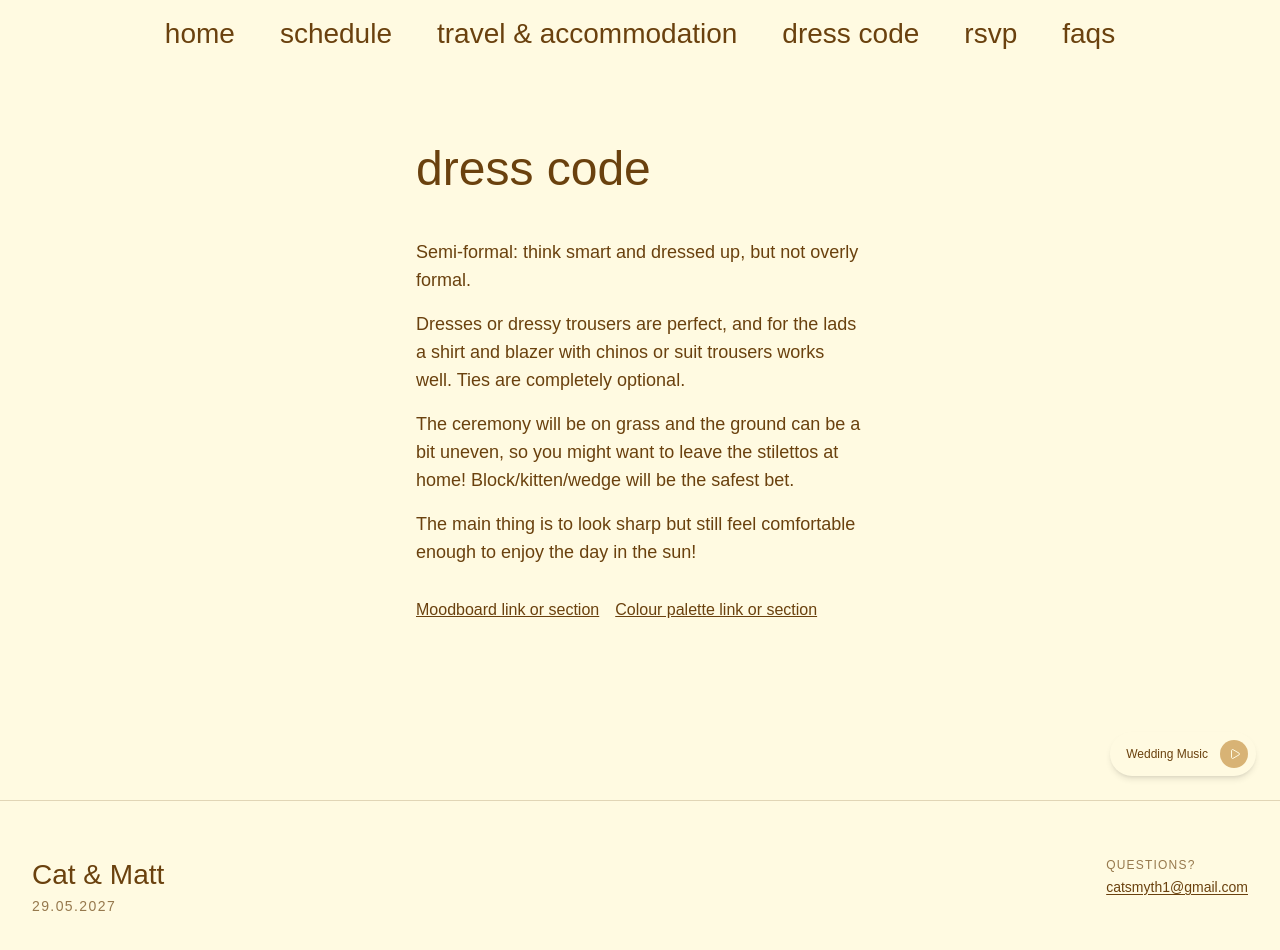
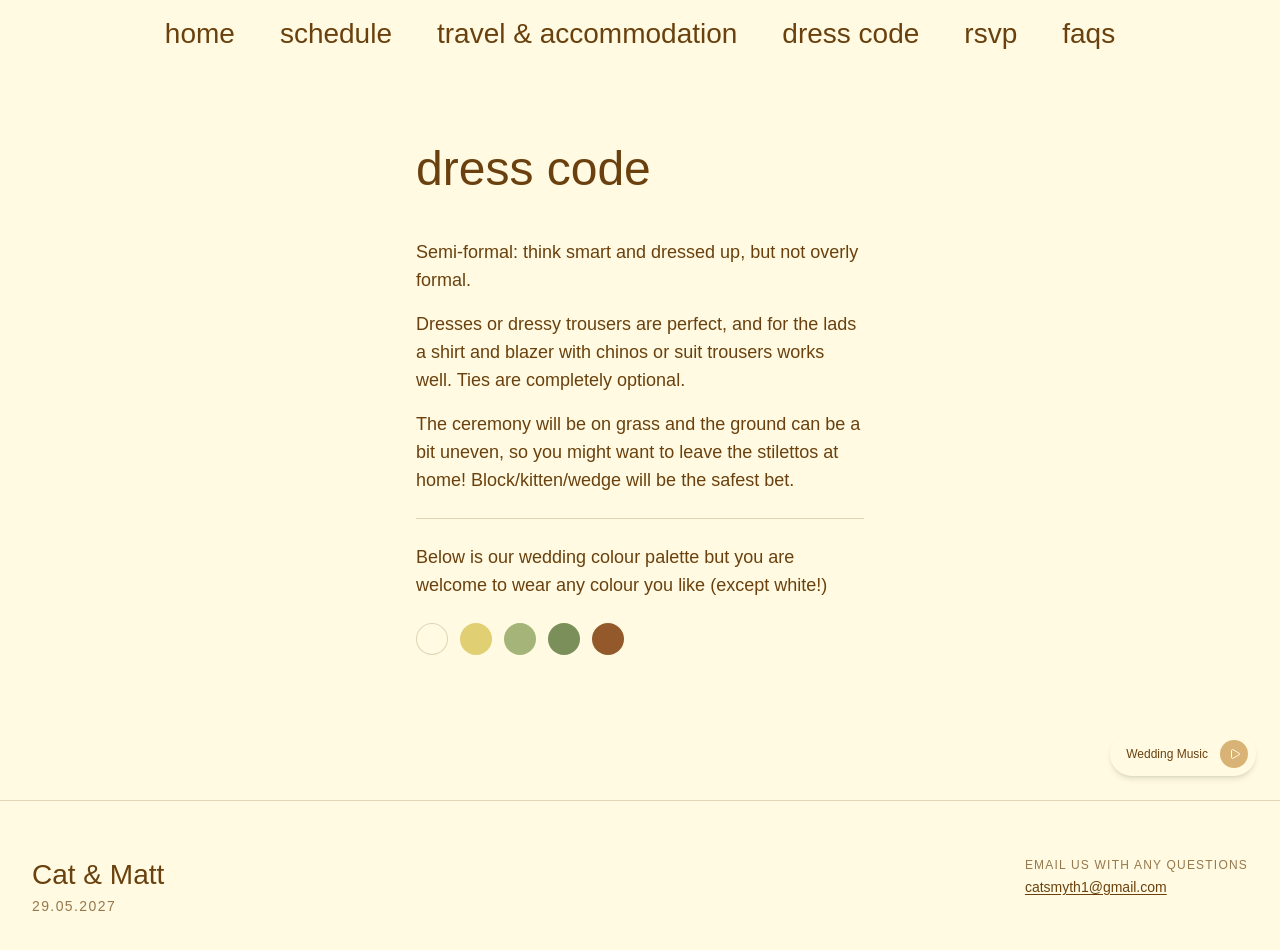
Before and after one commit to matthiasroscoe/wedding-site, a Next.js app: page /dress-code in a window 1280 px wide. Shown: the top 950 px of the page. Built offline with nearby package versions, Linux system fonts and the light colour scheme; a web font is replaced by a local one.

Commit message:
feat: colour pallete & rsvp change

```diff
--- a/src/app/dress-code/page.tsx
+++ b/src/app/dress-code/page.tsx
@@ -2,6 +2,8 @@ import { Nav } from '@/components/nav'
 import { Heading2, Paragraph } from '@/components/ui/typography'
 import { Main } from '@/components/main'
 import Link from 'next/link'
+import { palette } from '@/lib/palette'
+import { cn } from '@/lib/utils'
 
 export default function Home() {
     return (
@@ -17,22 +19,26 @@ export default function Home() {
                         Dresses or dressy trousers are perfect, and for the lads a shirt and blazer
                         with chinos or suit trousers works well. Ties are completely optional.
                     </Paragraph>
-                    <Paragraph className="mb-4">
+                    <Paragraph className="border-brown-dark/20 mb-6 border-b pb-6">
                         The ceremony will be on grass and the ground can be a bit uneven, so you
                         might want to leave the stilettos at home! Block/kitten/wedge will be the
                         safest bet.
                     </Paragraph>
-                    <Paragraph className="mb-8">
-                        The main thing is to look sharp but still feel comfortable enough to enjoy
-                        the day in the sun!
+                    <Paragraph className="mb-6">
+                        Below is our wedding colour palette but you are welcome to wear any colour
+                        you like (except white!)
                     </Paragraph>
-                    <div className="mb-4 flex items-center gap-4">
-                        <Link href="/moodboard" className="font-body underline">
-                            Moodboard link or section
-                        </Link>
-                        <Link href="/moodboard" className="font-body underline">
-                            Colour palette link or section
-                        </Link>
+                    <div className="mb-8 flex flex-wrap gap-3">
+                        {palette.map((hex, idx) => (
+                            <span
+                                key={hex}
+                                className={cn(
+                                    'block size-8 rounded-full',
+                                    idx === 0 ? 'border-brown-dark/20 border' : ''
+                                )}
+                                style={{ backgroundColor: hex }}
+                            />
+                        ))}
                     </div>
                 </section>
             </div>
--- a/src/components/faqs.tsx
+++ b/src/components/faqs.tsx
@@ -10,7 +10,7 @@ import { Heading2 } from './ui/typography'
 const faqs = [
     {
         question: 'When should I RSVP by?',
-        answer: 'Please RSVP by 1st August 2026.',
+        answer: 'Please RSVP by 1st February 2027.',
     },
     {
         question: 'Are kids welcome?',
--- a/src/components/footer.tsx
+++ b/src/components/footer.tsx
@@ -27,7 +27,7 @@ export function Footer() {
                     {/* Contact */}
                     <div className="flex flex-col gap-1">
                         <span className="font-body text-brown-dark/70 text-xs font-medium tracking-widest uppercase">
-                            Questions?
+                            Email us with any questions
                         </span>
                         <a
                             href={`mailto:${CONTACT_EMAIL}`}
--- a/src/components/image-slider.tsx
+++ b/src/components/image-slider.tsx
@@ -8,7 +8,6 @@ import { ChevronLeft, ChevronRight } from 'lucide-react'
 const slides = [
     { src: '/venue-2.jpg', alt: 'Can Ramonet, Catalonia' },
     { src: '/venue-3.jpg', alt: 'Can Ramonet, Catalonia' },
-    { src: '/venue-4.jpg', alt: 'Can Ramonet, Catalonia' },
     { src: '/venue-5.jpg', alt: 'Can Ramonet, Catalonia' },
     { src: '/venue-6.png', alt: 'Can Ramonet, Catalonia' },
 ]
--- a/src/components/main-details.tsx
+++ b/src/components/main-details.tsx
@@ -18,7 +18,7 @@ export function MainDetails() {
                         </p>
                         <p>Saturday, 29th May 2027</p>
                         <p className="mb-8">2pm - Midnight</p>
-                        <p>Please RSVP by 1st August 2026.</p>
+                        <p>Please RSVP by 1st February 2027.</p>
                     </div>
 
                     <Link
--- a/src/components/rsvp-form.tsx
+++ b/src/components/rsvp-form.tsx
@@ -82,7 +82,7 @@ export function RsvpForm() {
             <div className="mb-10">
                 <Heading2 className="mb-8">RSVP</Heading2>
                 <Paragraph className="text-brown-dark mb-4">
-                    Let us know if you can make it to our wedding. Please RSVP by 1st August 2026.
+                    Let us know if you can make it to our wedding. Please RSVP by 1st February 2027.
                 </Paragraph>
                 <Paragraph className="text-brown-dark mb-4">
                     Not sure if you RSVPed or want to change your RSVP?{' '}
--- a/src/components/rsvp-lookup.tsx
+++ b/src/components/rsvp-lookup.tsx
@@ -57,12 +57,12 @@ function RsvpResult({ record, email }: { record: NonNullable<RsvpRecord>; email:
             )}
 
             <p className="text-brown-dark text-sm">
-                Need to make changes?{' '}
+                If you need to make a change{' '}
                 <a
                     href={`mailto:${CONTACT_EMAIL}?subject=${CHANGE_SUBJECT}&body=Hi,\n\nI'd like to update my RSVP.\n\nEmail: ${email}\n\nChanges:\n`}
                     className="hover:text-brown-dark underline underline-offset-2"
                 >
-                    Email us
+                    email us
                 </a>{' '}
                 and we&apos;ll update it for you.
             </p>
--- /dev/null
+++ b/src/lib/palette.ts
@@ -0,0 +1 @@
+export const palette: string[] = ['#FFFAE1', '#E1CF73', '#A5B57A', '#7A8F5A', '#93592B']
```
Also changed, not shown: public/venue-4.jpg (deleted).
